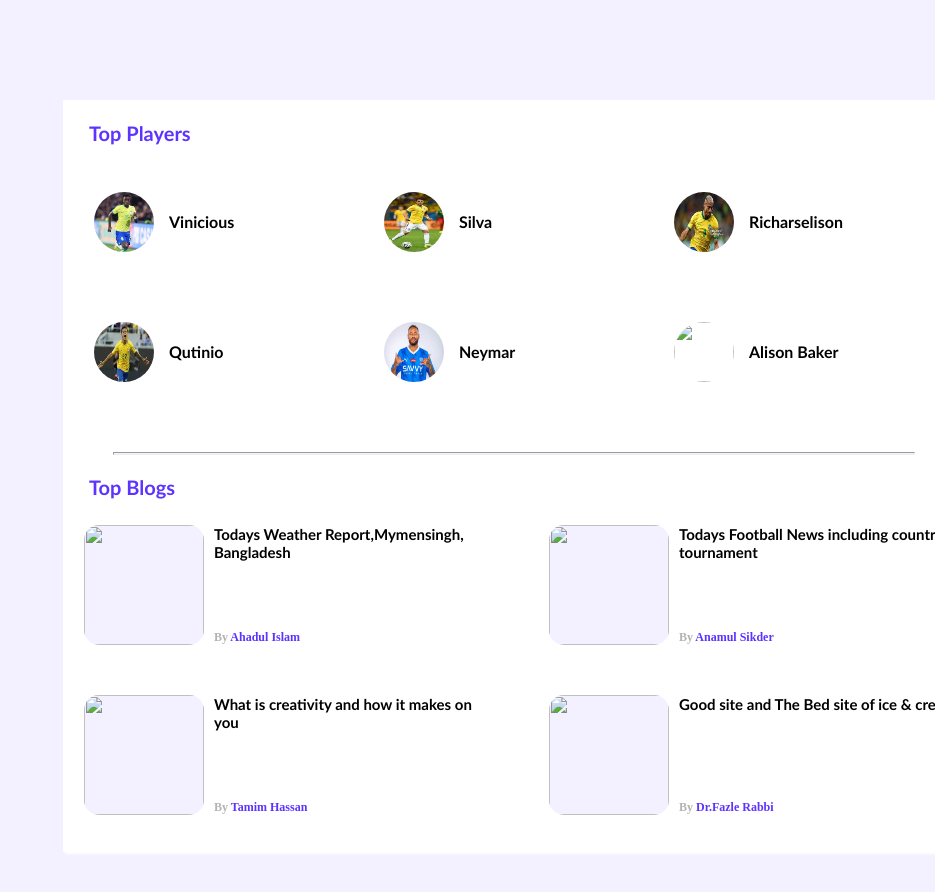
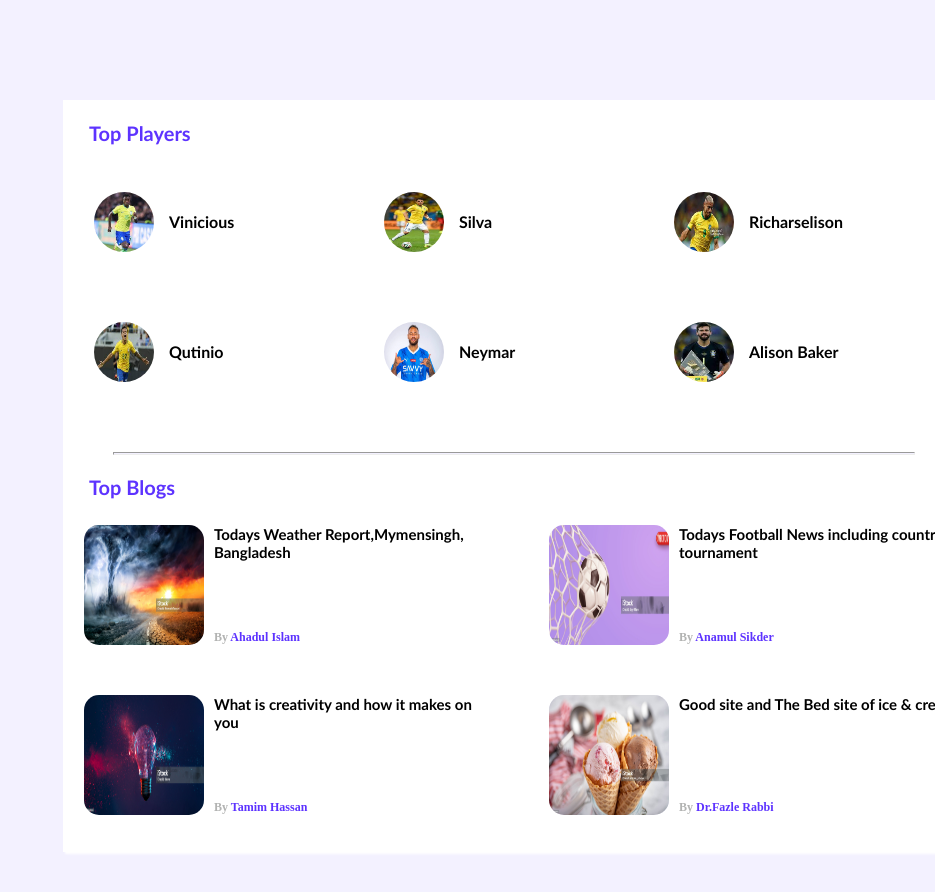
Before and after one commit to itsahadul99/Second-project, a plain HTML site: page index.html in a window 1280 px wide. Shown: the top 892 px of the page, without its empty margins (345-1280 px from the left). Drawn offline with Linux system fonts and the light colour scheme; the site is published under a folder, as on GitHub Pages, so addresses that start at the root find nothing.

Commit message:
Image issu resolved

```diff
--- a/index.html
+++ b/index.html
@@ -32,7 +32,7 @@
                 <p>Neymar</p>
             </div>
             <div>
-                <img src="/imges/alison.jpg" height="60px" width="60px">
+                <img src="imges/alison.jpg" height="60px" width="60px">
                 <p>Alison Baker</p>
             </div>
     </div>
@@ -43,23 +43,23 @@
         <div class="blogs tag">
 
             <div>
-                <img src="/imges/weather.jpg" height="120px" width="120px">
+                <img src="imges/weather.jpg" height="120px" width="120px">
                 <h5>Todays Weather Report,Mymensingh, Bangladesh </h5><br>
                 <p id="blog-p"><span>By</span> Ahadul Islam</p>
             </div>
             <div>
-                <img src="/imges/football.jpg" height="120px" width="120px">
+                <img src="imges/football.jpg" height="120px" width="120px">
                 <h5>Todays Football News including countries tournament</h5> <br>
                 <p id="blog-p"><span>By</span> Anamul Sikder</p>
             </div>
 
             <div>
-                <img src="/imges/creatibity.jpg" height="120px" width="120px">
+                <img src="imges/creatibity.jpg" height="120px" width="120px">
                 <h5>What is creativity and how it makes on you</h5>
                 <p id="blog-p"><span>By</span> Tamim Hassan</p>
             </div>
             <div>
-                <img src="/imges/icecream.jpg" height="120px" width="120px">
+                <img src="imges/icecream.jpg" height="120px" width="120px">
                 <h5>Good site and The Bed site of ice & cream</h5>
                 <p id="blog-p"><span>By </span>Dr.Fazle Rabbi</p>
         </div>
--- a/styles/style.css
+++ b/styles/style.css
@@ -55,6 +55,7 @@ hr{
     color: #B2B3B2;
     margin-top: 0;
 }
+/* .........Top Blogs Style..... */
 .blogs{
     display: flex;
 }
```
